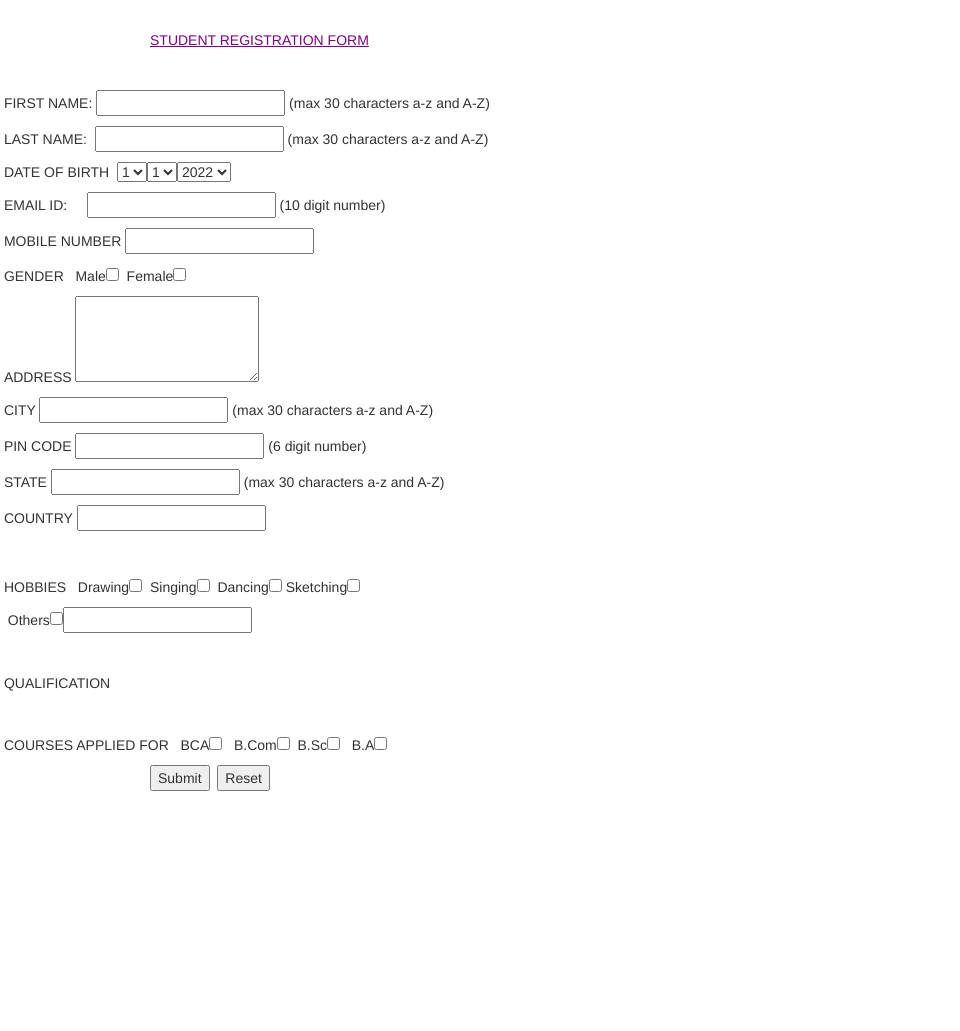
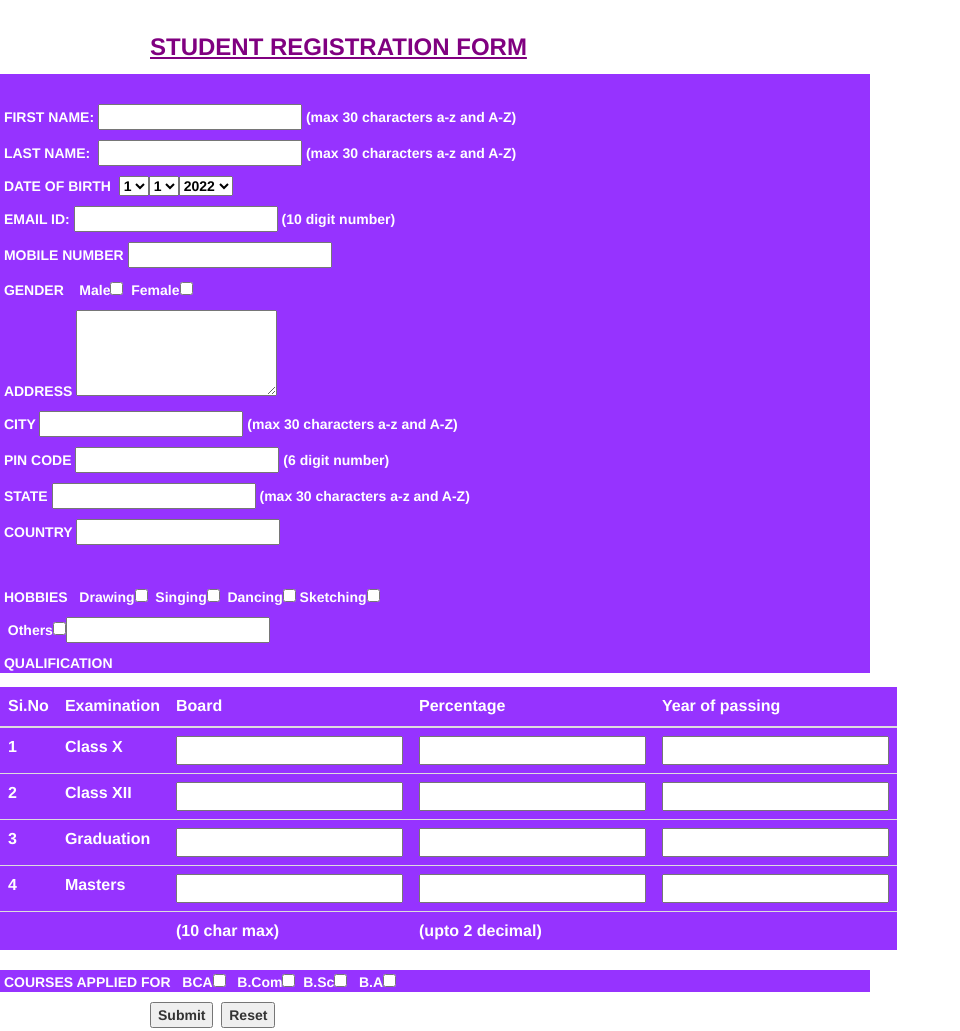
Before and after one commit to DavVega/03096, a website: page index.html in a window 1280 px wide. Shown: the whole page, without its empty margins (0-960 px from the left). Before the commit the page ends 831 px from the top, so only its background shows below. Drawn offline with nearby package versions, Linux system fonts and the light colour scheme.

Commit message:
03096: Refactor UI, Added table + CSS styling

```diff
--- a/index.html
+++ b/index.html
@@ -9,56 +9,149 @@
 </head>
 <body>
   <p>&nbsp;</p>
-  <p style="text-align: left;text-indent: 150px"><span style="text-decoration: underline; color: #800080;">STUDENT REGISTRATION FORM</span></p>
-  <form>
+  <p style="text-align: left;text-indent: 150px"><span style="text-decoration: underline; color: #800080;font-size: 24px;font-weight: bold;">STUDENT REGISTRATION FORM</span></p>
+  <form style="background-color:9633FF; color:white;font-weight: bold;width: 870px;">
   <p>&nbsp;</p>
   <p>&nbsp;FIRST NAME:&nbsp;<input id="fname" name="fname" type="text" />&nbsp;(max 30 characters a-z and A-Z)</p>
   <p>&nbsp;LAST NAME:&nbsp; <input id="fname" name="fname" type="text" />&nbsp;(max 30 characters a-z and A-Z)</p>
-  <p>&nbsp;DATE OF BIRTH&nbsp;&nbsp;<select id="day" name="day">
+  <p >&nbsp;DATE OF BIRTH&nbsp;&nbsp;<select style="color:black" id="day" name="day">
   <option value="1">1</option>
   <option value="2">2</option>
   <option value="3">3</option>
   <option value="4">4</option>
-  </select><select id="month" name="month">
+  </select><select style="color:black" id="month" name="month">
   <option value="1">1</option>
   <option value="2">2</option>
   <option value="3">3</option>
   <option value="4">4</option>
-  </select><select id="year" name="year">
+  </select><select style="color:black" id="year" name="year">
   <option value="1">2022</option>
   <option value="2">2023</option>
   <option value="3">2024</option>
   <option value="4">2025</option>
   </select></p>
-  <p>&nbsp;EMAIL ID: &nbsp;&nbsp;&nbsp;&nbsp;<input id="email" name="email" type="text" />&nbsp;(10 digit number)</p>
+  <p>&nbsp;EMAIL ID: <input  id="email" name="email" type="text" />&nbsp;(10 digit number)</p>
   <p>&nbsp;MOBILE NUMBER <input id="mobile" name="mobile" type="text" /></p>
-  <p>&nbsp;GENDER &nbsp; Male<input id="male" name="male" type="checkbox" value="Male" /> &nbsp;Female<input id="female" name="female" type="checkbox" value="female" /></p>
+  <p>&nbsp;GENDER &nbsp;&nbsp; Male<input id="male" name="male" type="checkbox" value="Male" /> &nbsp;Female<input id="female" name="female" type="checkbox" value="female" /></p>
   <p>&nbsp;ADDRESS <textarea id="address" cols="20" name="address" rows="4"></textarea></p>
   <p>&nbsp;CITY <input id="city" name="city" type="text" />&nbsp;(max 30 characters a-z and A-Z)</p>
   <p>&nbsp;PIN CODE <input id="pincode" name="pincode" type="text" />&nbsp;(6 digit number)</p>
   <p>&nbsp;STATE <input id="state" name="state" type="text" />&nbsp;(max 30 characters a-z and A-Z)</p>
   <p>&nbsp;COUNTRY <input id="country" name="country" type="text" /></p>
   <p>&nbsp;</p>
-  </form>
-  <p>&nbsp;HOBBIES
+  <p >&nbsp;HOBBIES
     &nbsp; Drawing<input id="" name="" type="checkbox" value="" />
     &nbsp;Singing<input id="" name="" type="checkbox" value="" />&nbsp; Dancing<input id="" name="" type="checkbox" value="" />&nbsp;Sketching<input id="" name="" type="checkbox" value="" />
   <p>&nbsp; Others<input id="" name="" type="checkbox" value="" /><input id="" name="" type="text" value="" /></p>
+  <p >&nbsp;QUALIFICATION
+    <script>
+      function toggleInputCells() {
+       var cells = document.getElementsByClassName('input');
+
+       for (var i = 0; i < cells.length; i++) {
+         var cell = cells[i];
+         var input = cell.getElementsByTagName('input')[0];
+
+         if (input != null) {
+           var text = input.value;
+           cell.innerHTML = text;
+         } else {
+           var text = cell.innerHTML;
+           cell.innerHTML = '';
+           var input = document.createElement('input');
+           input.type = "text";
+           input.value = text;
+           cell.appendChild(input);
+         }
+       }
+
+     var rows = 5;
+     var cols = 4;
+
+     var table = document.createElement('table');
+     table.classList.add('table');
+     table.style = "background-color:9633FF; color:white;font-weight: bold;width:500px"
+     var thead = document.createElement('thead');
+     var headRow = document.createElement('tr');
+     var columnNames = ["Si.No","Examination", "Board", "Percentage", "Year of passing"];
+
+     for (var i = 0; i < 5; i++) {
+       var th = document.createElement('th');
+       th.appendChild(document.createTextNode(columnNames[i]));
+       headRow.appendChild(th);
+     }
+
+     thead.appendChild(headRow);
+
+     var tbody = document.createElement('tbody');
+
+     for (var i = 0; i < rows; i++) {
+       var tr = document.createElement('tr');
+
+       for (var j = 0; j < cols+1; j++) {
+         var td = document.createElement('td');
+
+          if (j > 1  ) {
+           td.classList.add("input");
+           var input = document.createElement('input');
+           input.type = "text";
+           //input.value = 'Row #' + (i + 1); // Add a value?
+           if(i!=4){
+           td.appendChild(input);
+           tr.appendChild(td);
+          }
+          if(i==4 && j==2){
+           td.appendChild(document.createTextNode("(10 char max)") );
+           tr.appendChild(td);
+          }
+          if(i==4 && j==3){
+           td.appendChild(document.createTextNode("(upto 2 decimal)") );
+           tr.appendChild(td);
+          }
+          tr.appendChild(td);
+           continue;
+          }
+          if (j == 0 && i != 4 ) {
+           td.appendChild(document.createTextNode(i+1));
+          }
+          if (j == 1 ) {
+            switch(i) {
+            case 0:
+            td.appendChild(document.createTextNode("Class X"));
+            break;
+            case 1:
+            td.appendChild(document.createTextNode("Class XII"));
+            break;
+            case 2:
+            td.appendChild(document.createTextNode("Graduation"));
+            break;
+            case 3:
+            td.appendChild(document.createTextNode("Masters"));
+            break;
+          default:
+        // code block
+          }
+          }
+         tr.appendChild(td);
+       }
+       tbody.appendChild(tr);
+     }
+     table.appendChild(thead);
+     table.appendChild(tbody);
+     document.body.appendChild(table);
+     console.log('por aca')
+     }
+     this.toggleInputCells()
+  </script>
   </p>
-  <p>&nbsp;</p>
-  <p>&nbsp;QUALIFICATION
-  </p>
-  <p>&nbsp;</p>
-  <p>&nbsp;COURSES APPLIED FOR
+  </form>
+  <p style="background-color:9633FF; color:white;font-weight: bold;width: 870px;">&nbsp;COURSES APPLIED FOR
    &nbsp; BCA<input id="" name="" type="checkbox" value="" />
     &nbsp; B.Com<input id="" name="" type="checkbox" value="" />&nbsp; B.Sc<input id="" name="" type="checkbox" value="" />
     &nbsp; B.A<input id="" name="" type="checkbox" value="" />
   </p>
-
-  <p style="text-align: left;text-indent: 150px"><button type="button">Submit</button>&nbsp; <button type="button">Reset</button>&nbsp;</p>
+  <p style="text-align: left;text-indent: 150px;font-weight: bold;"><button type="button">Submit</button>&nbsp; <button type="button">Reset</button>&nbsp;</p>
   <p>&nbsp;</p>
-
-
 
 </body>
 </html>
```
